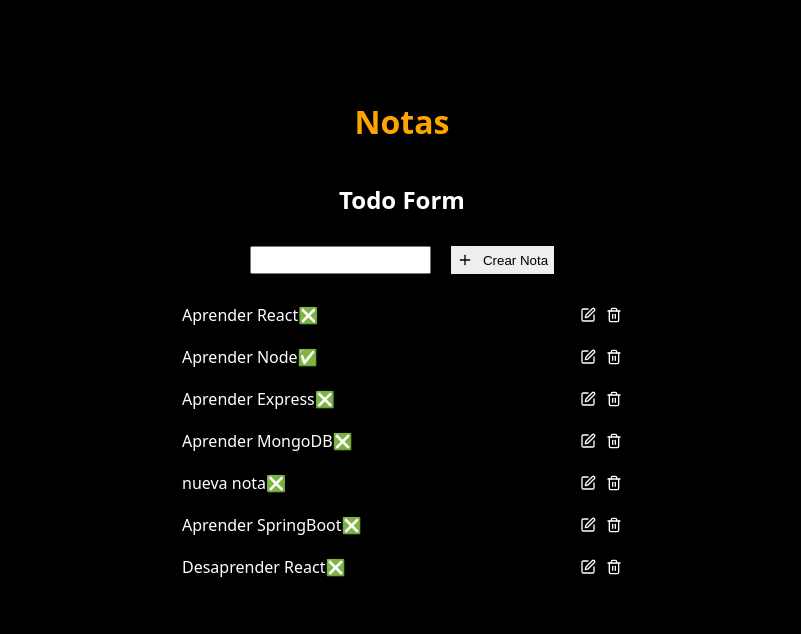
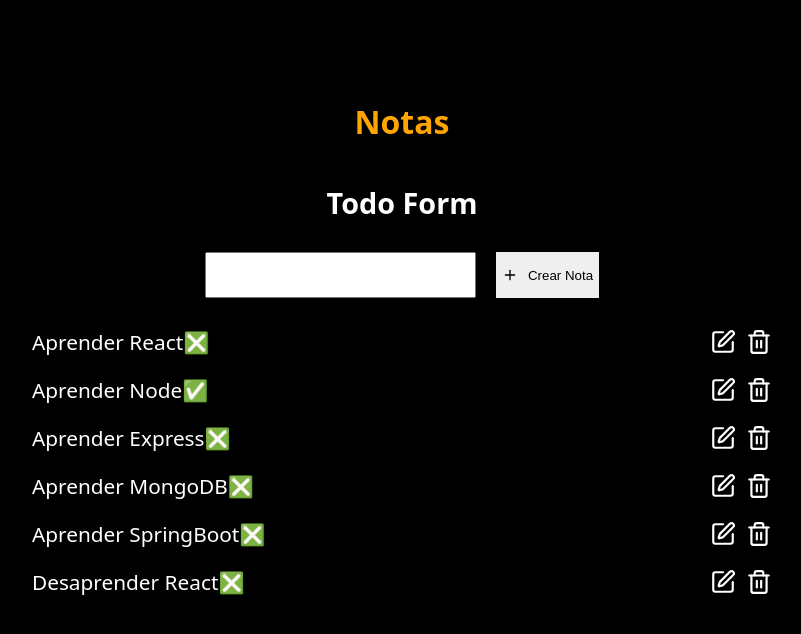
Before and after one commit to Isaac-9026/React-tareas, a React (Vite) app in the folder LISTA_DE_TAREAS/: page / in a window 1280 px wide. Shown: the top 634 px of the page, without its empty margins (238-1039 px from the left). Built offline with nearby package versions, Linux system fonts and the light colour scheme; data requests are answered from the project's data file.

Commit message:
feat: funcionalidad de editar una nota en React vite

```diff
--- a/LISTA_DE_TAREAS/db.json
+++ b/LISTA_DE_TAREAS/db.json
@@ -21,11 +21,6 @@
       "completed": false
     },
     {
-      "text": "nueva nota",
-      "completed": false,
-      "id": "EIICL_B6-W8"
-    },
-    {
       "text": "Aprender SpringBoot",
       "completed": false,
       "id": "hY28SKF-Xw8"
--- a/LISTA_DE_TAREAS/src/components/TodoApp.jsx
+++ b/LISTA_DE_TAREAS/src/components/TodoApp.jsx
@@ -33,6 +33,21 @@
     setNotas([...notas, nuevaNota])
   }
 
+  const eliminarNota = (id) => {
+    setNotas(notas.filter(nota => nota.id !== id));
+    fetch(`http://localhost:3000/notas/${id}`, {
+      method: "DELETE"
+    })
+    .then(response => {
+
+      if(!response.ok) {
+        throw new Error(`Error al eliminar la nota: ${response.status}`)
+      }
+      console.log("Nota eliminada correctamente")
+    })
+    .catch(error => console.error(error));
+  }
+
   return (
     <>
       <h1 className={styles.titulo}>Notas</h1>
@@ -44,8 +59,8 @@
                 {nota.text}{nota.completed ? "✅" : "❎"}
             </span>
             <div className={styles.iconsContainer}>
-                <SquarePen size={16} />
-                <Trash2 size={16} />
+                <SquarePen size={26} />
+                <Trash2  onClick={() => {eliminarNota(nota.id)}} size={26} />
             </div>
           </li>
         ))}
--- a/LISTA_DE_TAREAS/src/components/TodoApp.module.css
+++ b/LISTA_DE_TAREAS/src/components/TodoApp.module.css
@@ -16,6 +16,7 @@
     align-items: center;
     justify-content: space-between;
     padding: 10px;
+    font-size: 1.3em;
 }
 
 .iconsContainer{
--- a/LISTA_DE_TAREAS/src/components/TodoForm/TodoForm.module.css
+++ b/LISTA_DE_TAREAS/src/components/TodoForm/TodoForm.module.css
@@ -3,6 +3,12 @@
 
     h2 {
         margin-bottom: 30px;
+        font-size: 1.8em;
+    }
+
+    input{
+        font-size: 1.2em;
+        padding: 10px;
     }
 
     form {
--- a/LISTA_DE_TAREAS/src/index.css
+++ b/LISTA_DE_TAREAS/src/index.css
@@ -20,6 +20,6 @@
 
 .containerTodoApp {
   width: 100%;
-  max-width: 500px;
+  max-width: 800px;
   margin: 100px auto 0 auto;
 }
```
